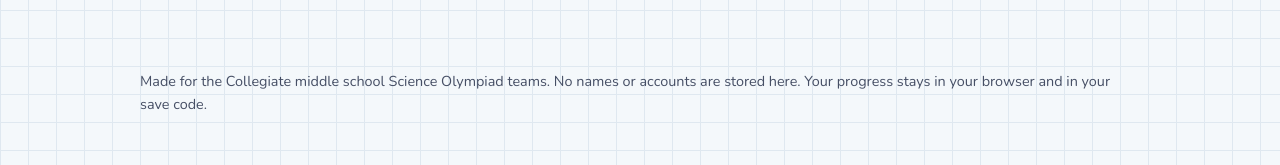
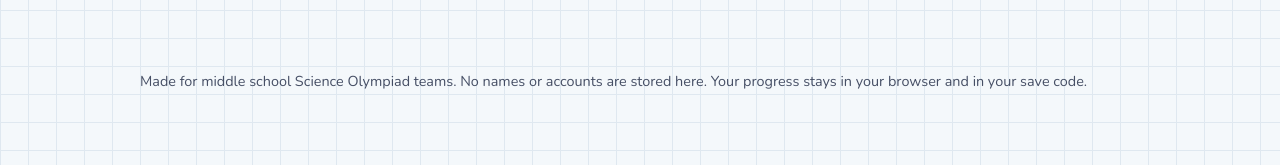
Before and after one commit to rward-prog/sci-oly-practice, a plain HTML site: page event.html in a window 1280 px wide. Shown: the part 186-351 px from the top of the page. Drawn offline with nearby package versions, Linux system fonts and the light colour scheme.

Commit message:
Add files via upload

```diff
--- a/event.html
+++ b/event.html
@@ -14,7 +14,7 @@
 <header id="top"></header>
 <main id="main"><div id="event"></div></main>
 <footer>
-  <p>Made for the Collegiate middle school Science Olympiad teams. No names or accounts are stored here. Your progress stays in your browser and in your save code.</p>
+  <p>Made for middle school Science Olympiad teams. No names or accounts are stored here. Your progress stays in your browser and in your save code.</p>
 </footer>
 <script src="data/events.js"></script>
 <script src="data/questions.js"></script>
```
Also changed, not shown: index.html (+1 -1 lines).
